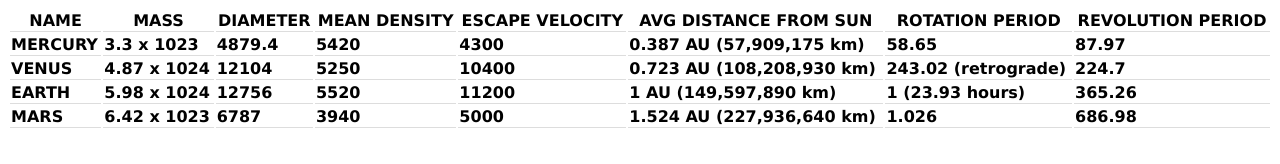
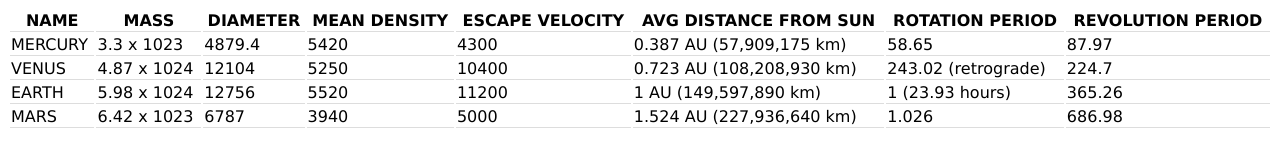
Before and after one commit to GarrettBoersma/New-Repo, a plain HTML site: page table.html in a window 1280 px wide. Drawn offline with Linux system fonts and the light colour scheme.

Commit message:
made it a hint lol it looks bad

```diff
--- a/style/style2.css
+++ b/style/style2.css
@@ -1,2 +1,2 @@
 body {font-family: Verdana}
-body {font-weight: Bolder}
+/* body {font-weight: Bolder} */
```
